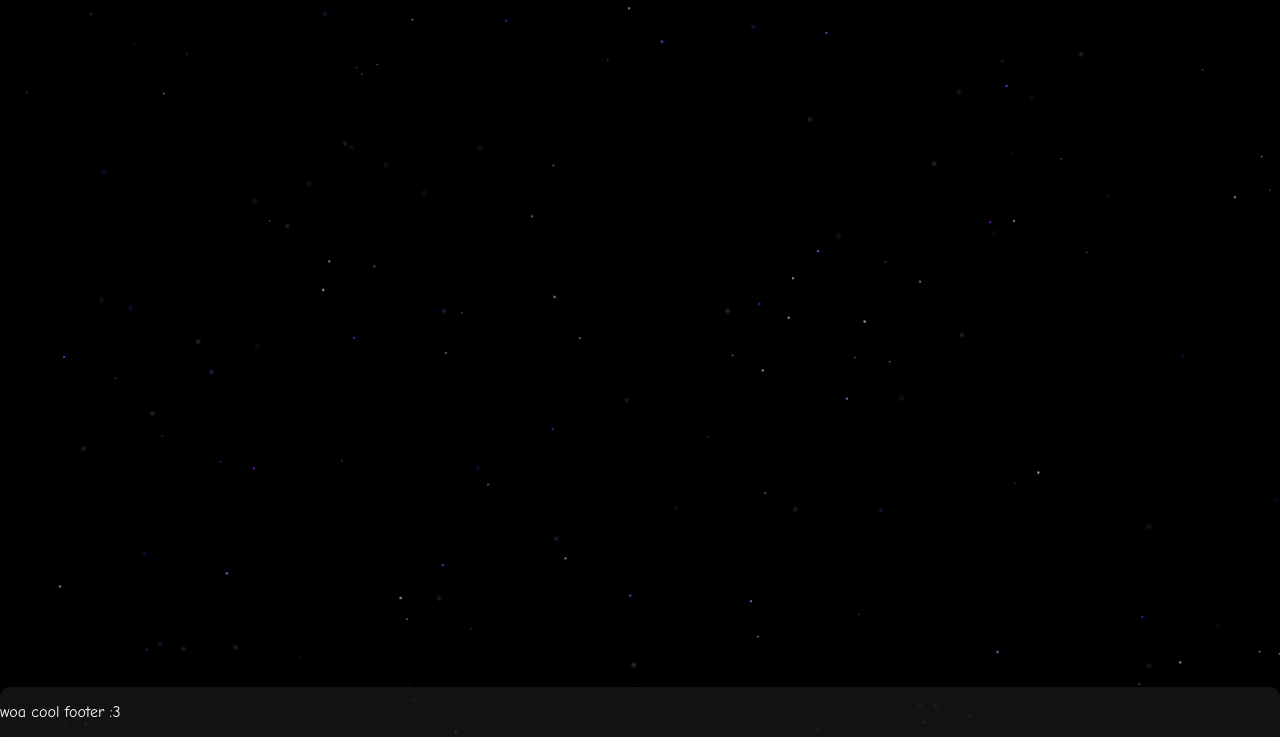
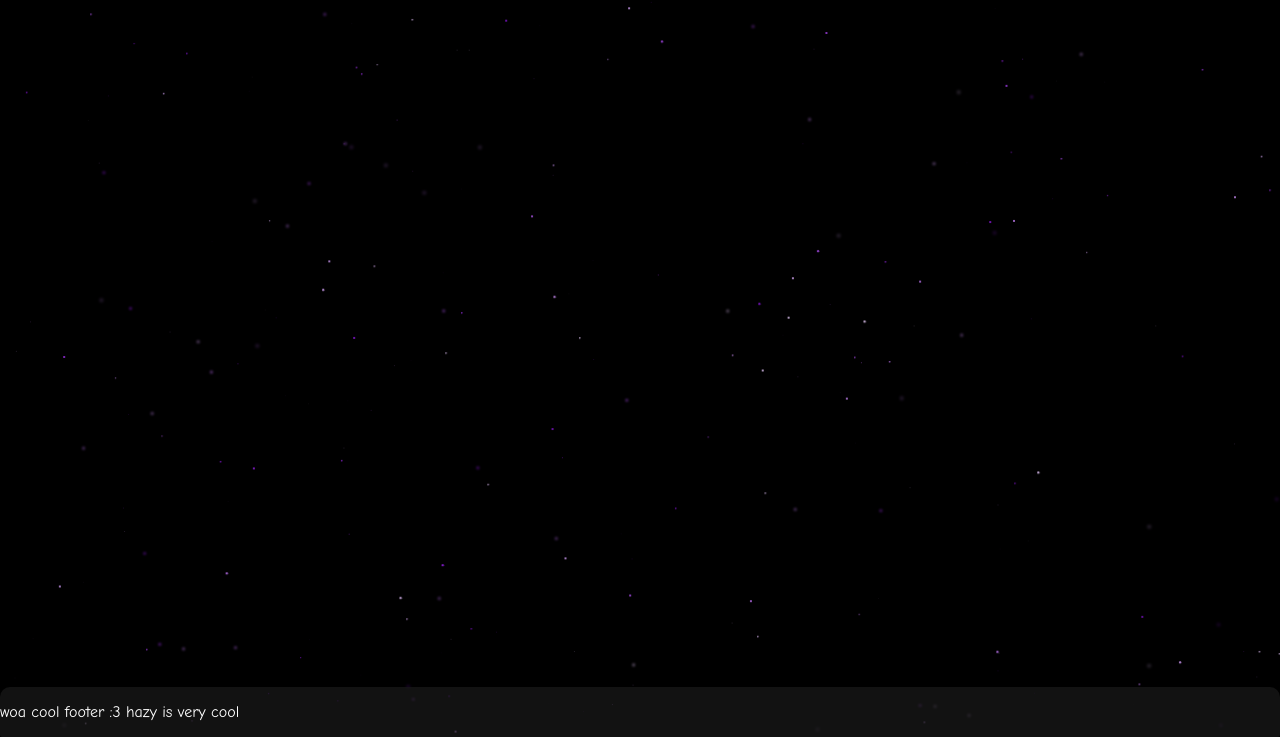
Before and after one commit to shoegayz/introsite, a plain HTML site: page index.html in a window 1280 px wide. Shown: the part 63-800 px from the top of the page. Drawn offline with Linux system fonts and the light colour scheme; animation ran at ten frames a second.

Commit message:
shoutouts hazy

```diff
--- a/index.html
+++ b/index.html
@@ -64,7 +64,7 @@
     </div>
 
      <footer>
-        <p>woa cool footer :3</p>
+        <p>woa cool footer :3 hazy is very cool</p>
      </footer>
      <div id="sparkles-wrapper" aria-hidden="true"></div>
 </body>
```
